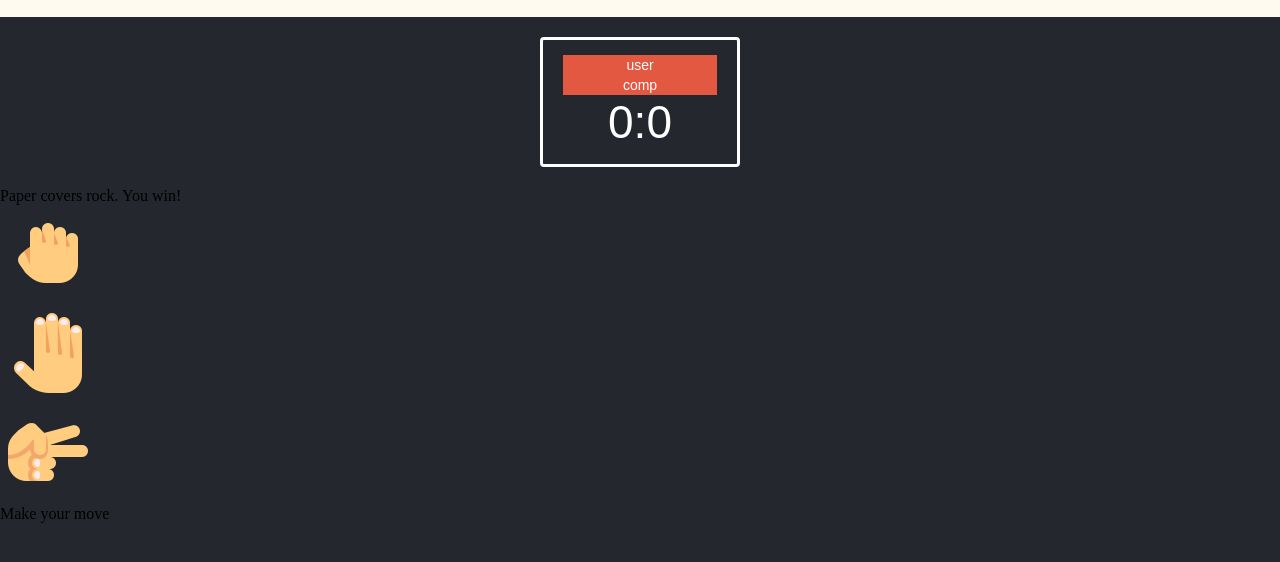
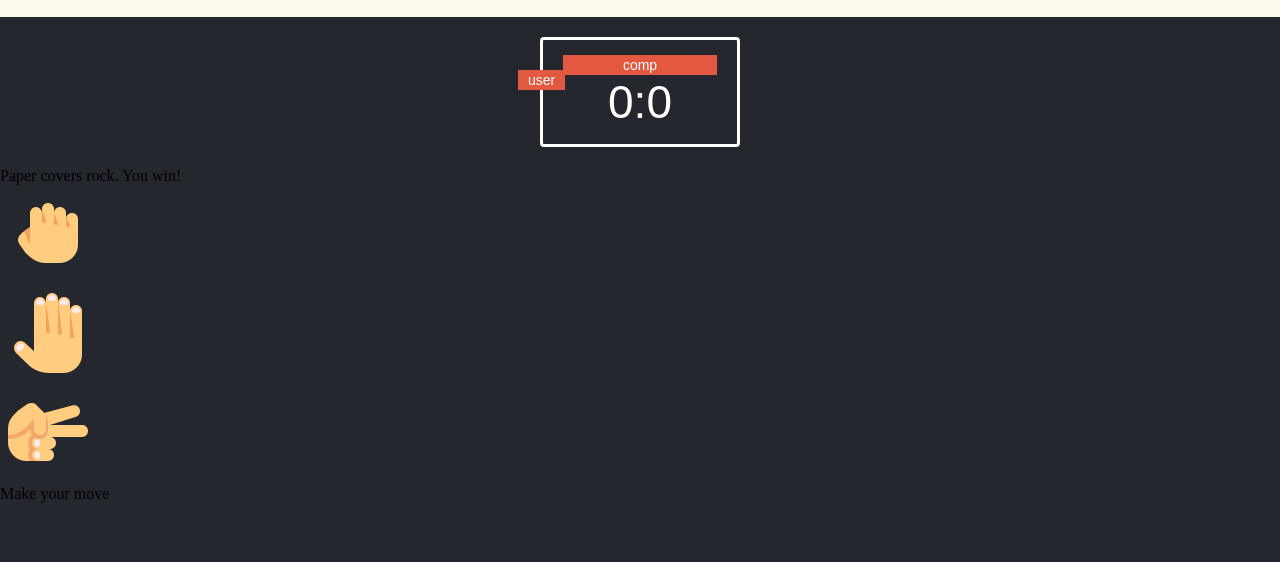
Before and after one commit to Petar85/List-Kamen_Makaze, a plain HTML site: page index.html in a window 1280 px wide. Shown: the part 60-622 px from the top of the page. Drawn offline with Linux system fonts and the light colour scheme.

Commit message:
user-label css is good to go

```diff
--- a/style.css
+++ b/style.css
@@ -28,6 +28,7 @@ header > h1 {
     font-size: 46px;
     padding: 15px 20px;
     font-family: Arial, Helvetica, sans-serif;
+    position: relative;
 }
 
 .badge {
@@ -37,3 +38,9 @@ header > h1 {
     padding: 2px 10px;
     font-family: Arial, Helvetica, sans-serif;
 }
+
+#user-label {
+    position: absolute;
+    top: 30px;
+    left: -25px;
+}
```
